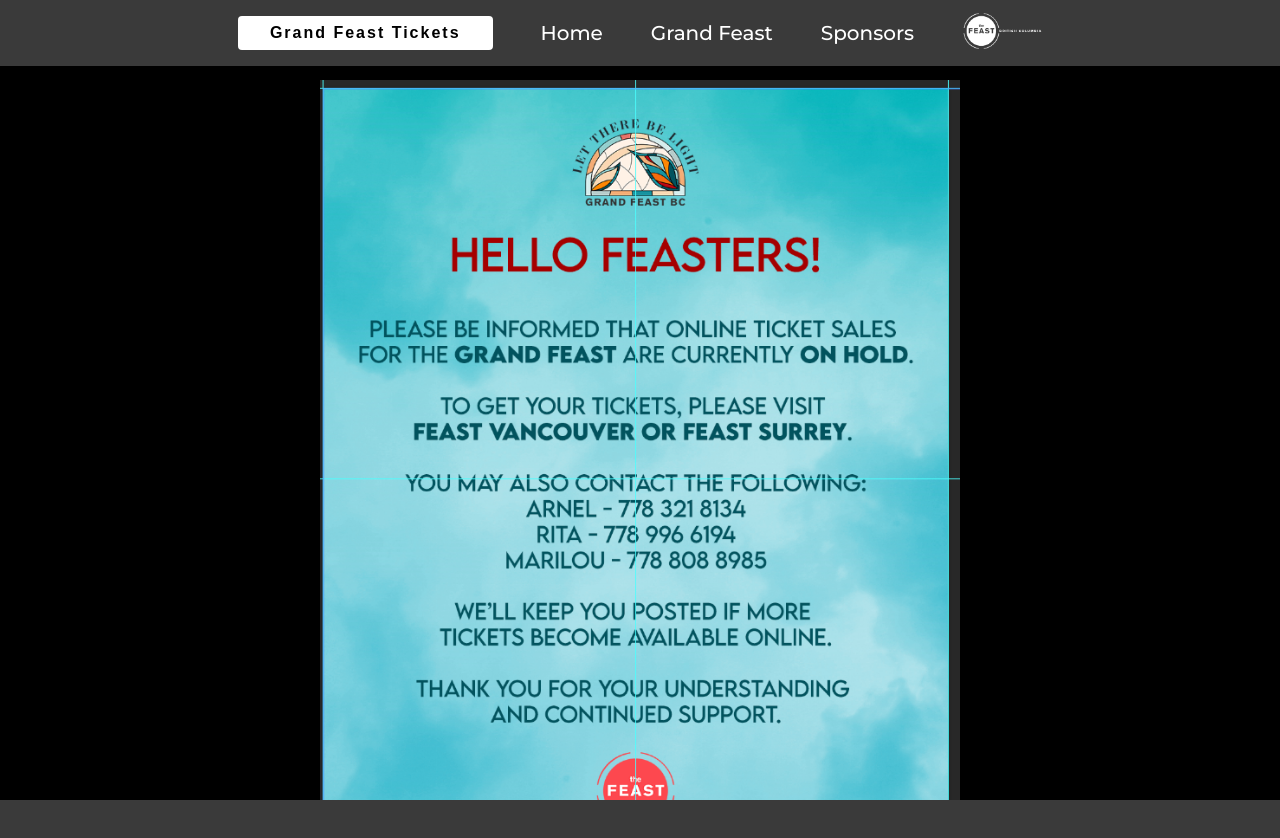
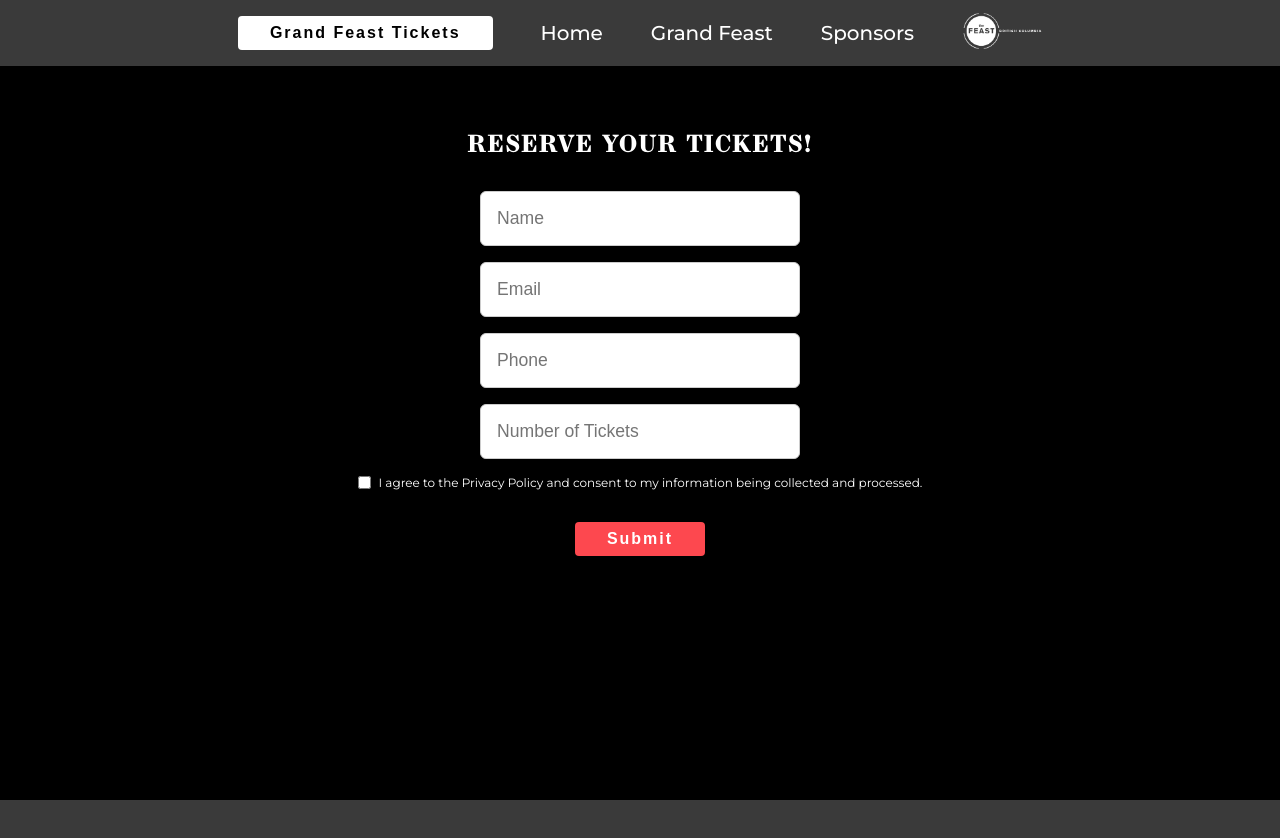
Before and after one commit to yapangelo/feastbc, a React (Vite) app: page /tickets in a window 1280 px wide. Shown: the top 838 px of the page. Built offline with nearby package versions, Linux system fonts and the light colour scheme.

Commit message:
updated ticket reservations

```diff
--- a/src/pages/TicketsPage/TicketsPage.jsx
+++ b/src/pages/TicketsPage/TicketsPage.jsx
@@ -5,12 +5,12 @@
 const TicketsPage = () => {
   return (
     <section className="ticketspage">
-      <img
+      {/* <img
         src={ticketannouncement}
         alt="tickets"
         className="ticketspage__anouncement"
-      />
-      {/* <Form
+      /> */}
+      <Form
         title="RESERVE YOUR TICKETS!"
         inputs={[
           {
@@ -39,7 +39,7 @@
             required: true,
           },
         ]}
-      /> */}
+      />
     </section>
   );
 };
--- a/src/pages/TicketsPage/TicketsPage.scss
+++ b/src/pages/TicketsPage/TicketsPage.scss
@@ -1,3 +1,5 @@
+@use "../../styles/partials/mixins" as *;
+
 .ticketspage {
     background-color: black;
     height: 100vh;
@@ -5,9 +7,9 @@
     overflow: hidden;
 
     &__anouncement {
-        width: 40rem;
+        width: 100%;
         // height: auto;
-        max-width: 1000px;
+        max-width: 600px;
         margin: 0 auto;
         display: block;
     }
```
